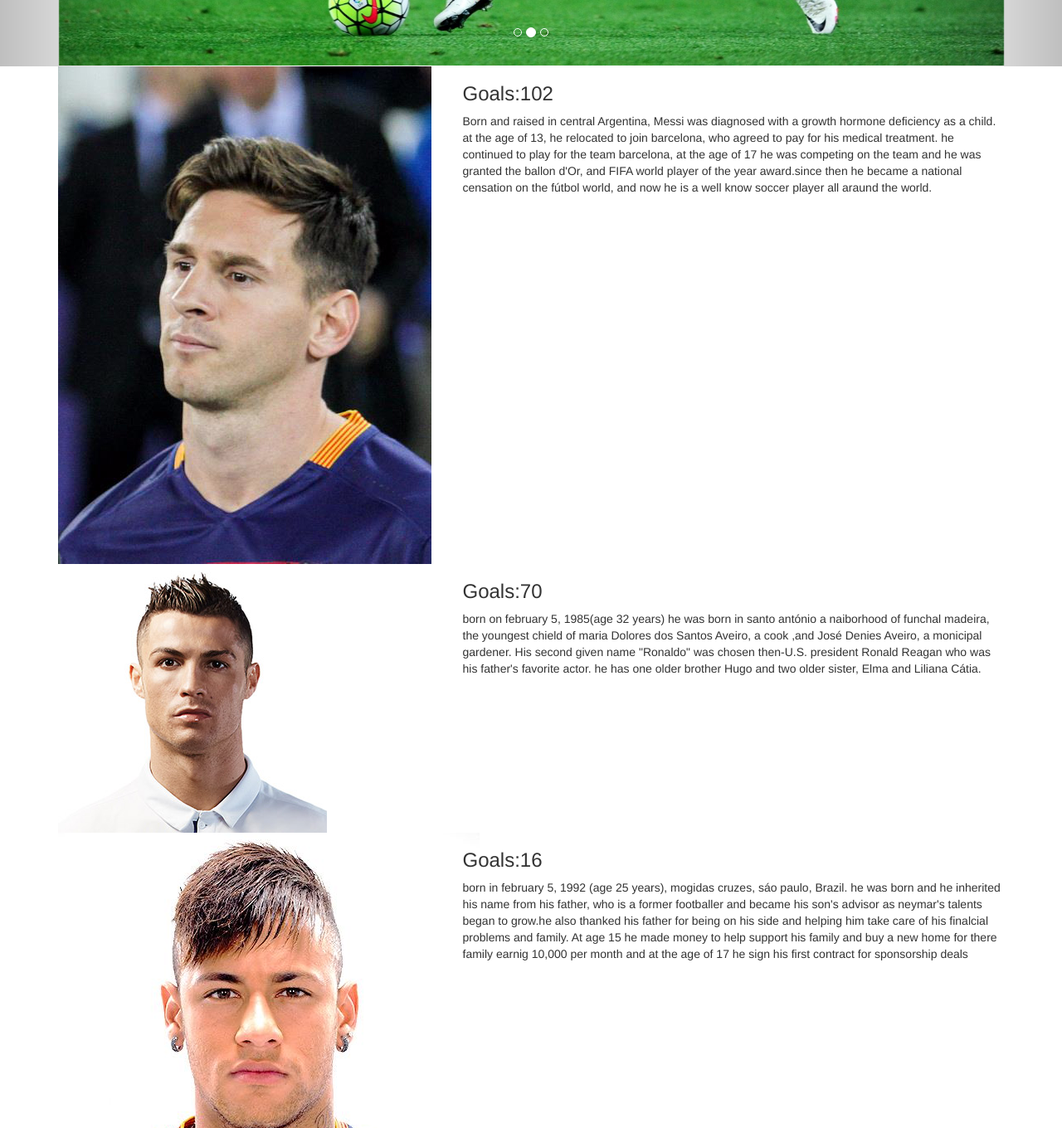
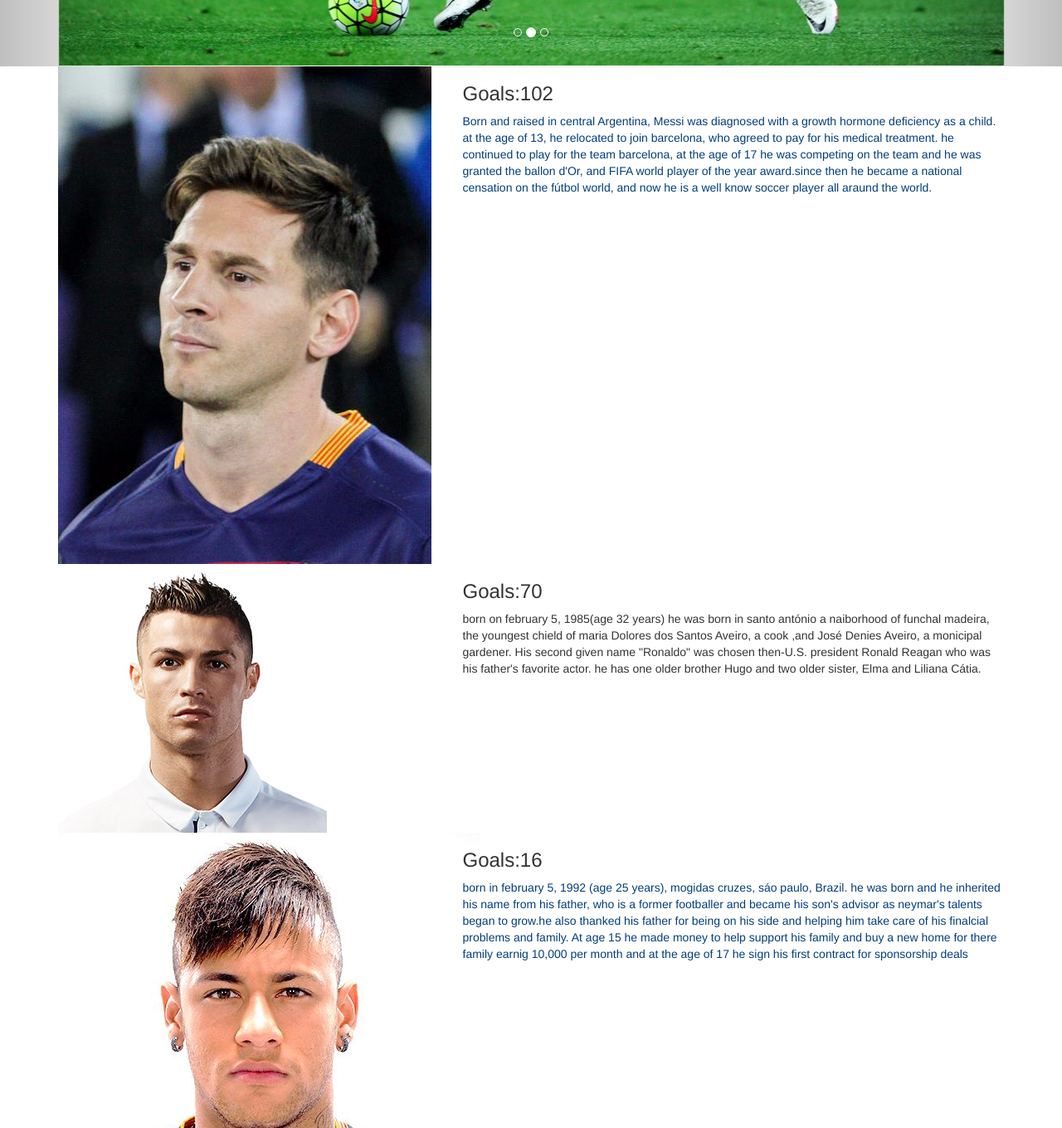
Before and after one commit to spiderjeff4529/bootstrap_project, a plain HTML site: page project/index.html in a window 1280 px wide. Shown: the part 620-1980 px from the top of the page at 83% size. Drawn offline with nearby package versions, Linux system fonts and the light colour scheme; some packages are replaced by stand-ins of ours; a web font is replaced by a local one.

Commit message:
add style to index

```diff
--- a/project/index.html
+++ b/project/index.html
@@ -81,35 +81,38 @@
             </div>
             <div class="col-sm-7">
                 <h3>Goals:102</h3>
-                <p>Born and raised in central Argentina, Messi was diagnosed with a growth hormone deficiency as a child. at the age of 13, he relocated to join barcelona, who agreed to pay for his medical treatment. he continued to play for the team barcelona,
+                <p2>Born and raised in central Argentina, Messi was diagnosed with a growth hormone deficiency as a child. at the age of 13, he relocated to join barcelona, who agreed to pay for his medical treatment. he continued to play for the team barcelona,
                     at the age of 17 he was competing on the team and he was granted the ballon d'Or, and FIFA world player of the year award.since then he became a national censation on the fútbol world, and now he is a well know soccer player all araund
                     the world.
-                </p>
+                </p2>
             </div>
         </div>
     </div>
-     <div class="container" id="Ronaldo">
+    <div class="container" id="Ronaldo">
         <div class="row">
             <div class="col-sm-5">
                 <img src="../Images/cristiano-profile.jpg">
             </div>
             <div class="col-sm-7">
                 <h3>Goals:70</h3>
-                <p>born on february 5, 1985(age 32 years) he was born in santo antónio a naiborhood of funchal madeira, the youngest chield of maria Dolores dos Santos Aveiro, a cook ,and José Denies Aveiro, a monicipal gardener. His second given name "Ronaldo" was chosen then-U.S. president Ronald Reagan who was his father's favorite actor. he has one older  brother Hugo and two older sister, Elma and Liliana Cátia.
-                </p>
+                <p1>born on february 5, 1985(age 32 years) he was born in santo antónio a naiborhood of funchal madeira, the youngest chield of maria Dolores dos Santos Aveiro, a cook ,and José Denies Aveiro, a monicipal gardener. His second given name "Ronaldo"
+                    was chosen then-U.S. president Ronald Reagan who was his father's favorite actor. he has one older brother Hugo and two older sister, Elma and Liliana Cátia.
+                </p1>
             </div>
         </div>
     </div>
 
-      <div class="container" id="neymar">
+    <div class="container" id="neymar">
         <div class="row">
             <div class="col-sm-5">
                 <img src="../Images/Neymar-profile.jpg">
             </div>
             <div class="col-sm-7">
                 <h3>Goals:16</h3>
-                <p> born in february 5, 1992 (age 25 years), mogidas cruzes, sáo paulo, Brazil. he was born and he inherited his name from his father, who is a former footballer and became his son's advisor as neymar's talents began to grow.he also thanked his father for being on his side and helping him take care of his finalcial problems and family. At age 15 he made money to help support his family and buy a new home for there family earnig 10,000 per month and at the age of 17 he sign his first contract for sponsorship deals
-                </p>
+                <p3> born in february 5, 1992 (age 25 years), mogidas cruzes, sáo paulo, Brazil. he was born and he inherited his name from his father, who is a former footballer and became his son's advisor as neymar's talents began to grow.he also thanked
+                    his father for being on his side and helping him take care of his finalcial problems and family. At age 15 he made money to help support his family and buy a new home for there family earnig 10,000 per month and at the age of 17 he
+                    sign his first contract for sponsorship deals
+                </p3>
             </div>
         </div>
     </div>
--- a/project/style.css
+++ b/project/style.css
@@ -98,3 +98,9 @@ img.pic {
     bottom: 82px;
     overflow:hidden;
 }
+p2{
+  color:#033E7B;
+}
+p3{
+  color:#033E7B;
+}
```
